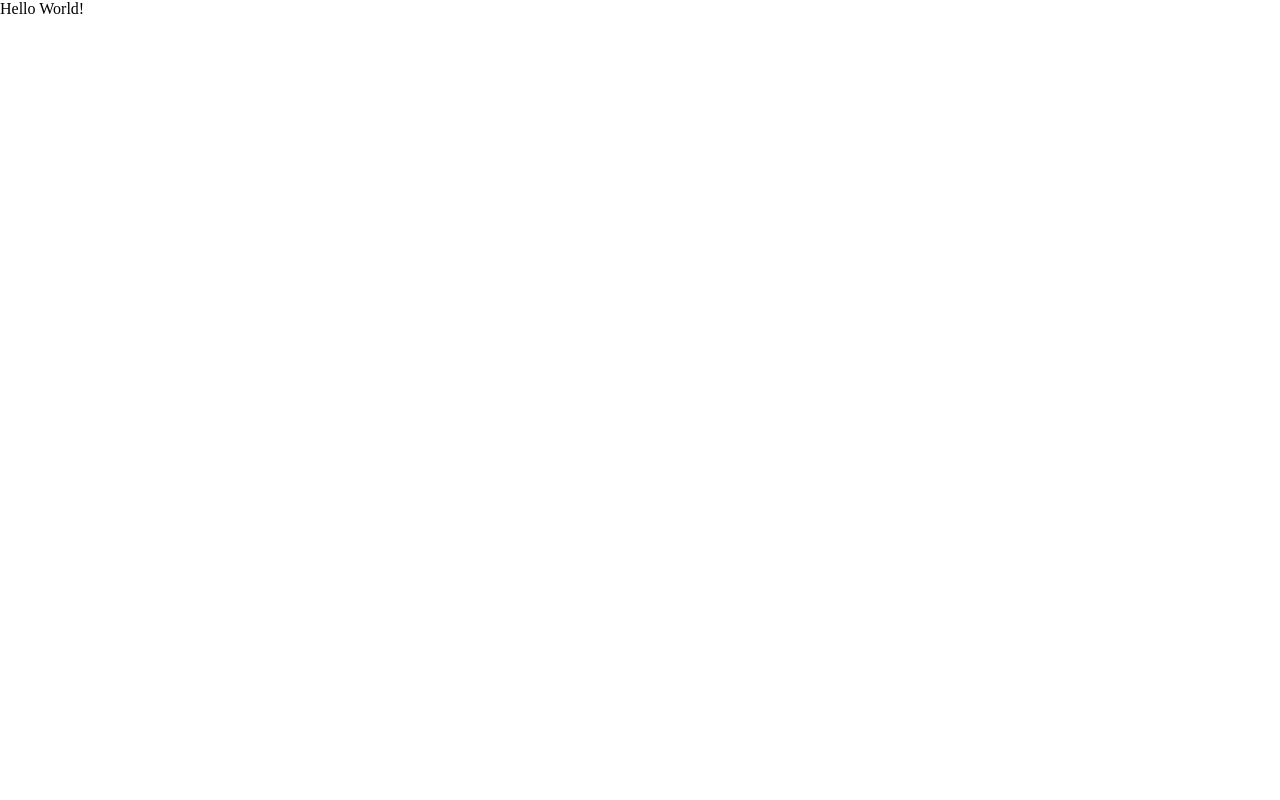
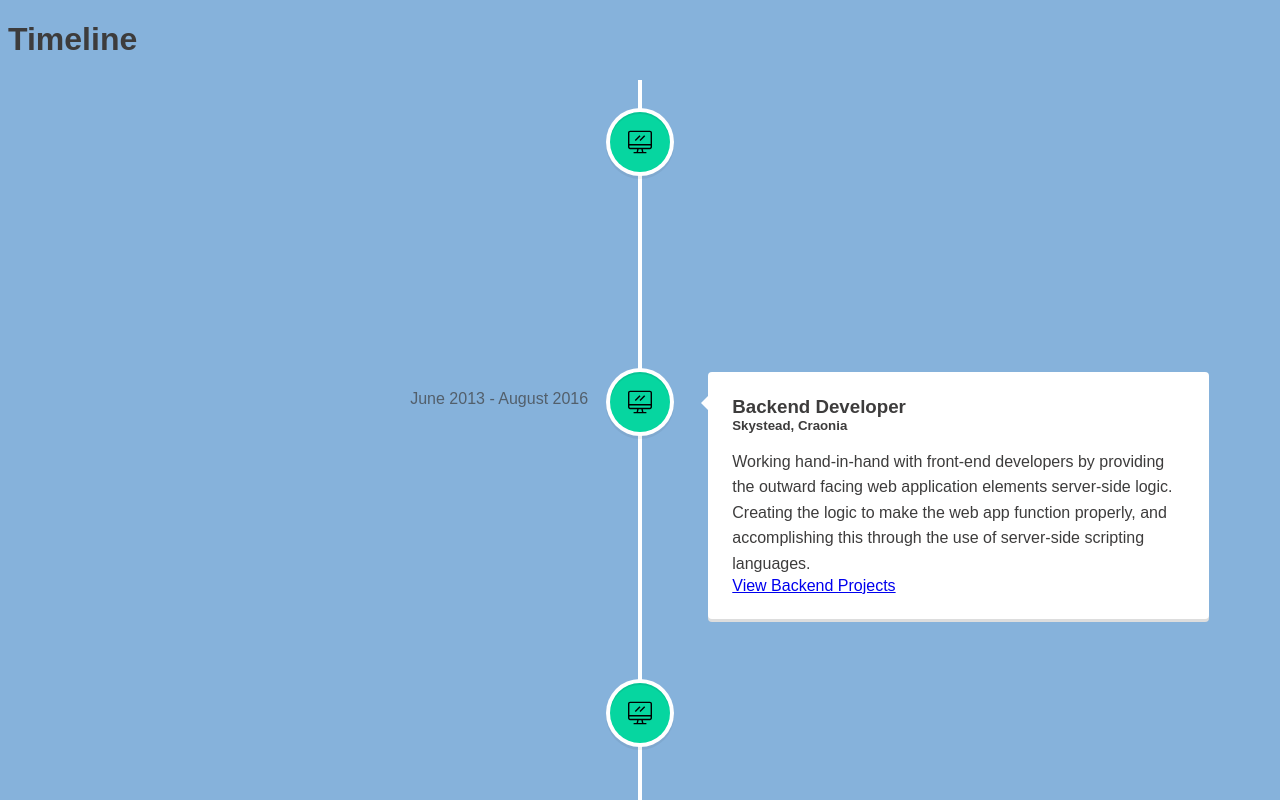
Before and after one commit to anne-marziale/timeline-portfolio, a React (Create React App) app: page / in a window 1280 px wide. Shown: the top 800 px of the page. Built offline with nearby package versions, Linux system fonts and the light colour scheme.

Commit message:
timeline created

```diff
--- a/src/App.css
+++ b/src/App.css
@@ -1,4 +1,6 @@
-* {
-  margin: 0;
-  padding: 0;
+body {
+  background: rgb(134, 178, 219);
+  font-family: "Montserrat", sans-serif;
+  font-size: 16px;
+  color: rgb(61, 60, 60);
 }
--- a/src/App.jsx
+++ b/src/App.jsx
@@ -1,9 +1,60 @@
-import './App.css';
+import "./App.css";
+import { ReactComponent as WorkIcon } from "./work.svg";
+import { ReactComponent as SchoolIcon } from "./school.svg";
+
+import timelineElements from "./timelineElements";
+
+import {
+  VerticalTimeline,
+  VerticalTimelineElement,
+} from "react-vertical-timeline-component";
+
+import "react-vertical-timeline-component/style.min.css";
 
 function App() {
+  let workIconStyles = { background: "#06D6A0" };
+  let schoolIconStyles = { background: "#f9c74f" };
+
   return (
-    <div className="App">
-   Hello World!
+    <div>
+      <h1 className="title">Timeline</h1>
+      <VerticalTimeline>
+        {timelineElements.map((element) => {
+          let isWorkIcon = element.icon === "work";
+          let showButton =
+            element.buttonText !== undefined &&
+            element.buttonText !== null &&
+            element.buttonText !== "";
+
+          return (
+            <VerticalTimelineElement
+              key={element.key}
+              date={element.date}
+              dateClassName="date"
+              iconStyle={isWorkIcon ? workIconStyles : schoolIconStyles}
+              icon={isWorkIcon ? <WorkIcon /> : <SchoolIcon />}
+            >
+              <h3 className="vertical-timeline-element-title">
+                {element.title}
+              </h3>
+              <h5 className="vertical-timeline-element-subtitle">
+                {element.location}
+              </h5>
+              <p id="description">{element.description}</p>
+              {showButton && (
+                <a
+                  className={`button ${
+                    isWorkIcon ? "workButton" : "schoolButton"
+                  }`}
+                  href="/"
+                >
+                  {element.buttonText}
+                </a>
+              )}
+            </VerticalTimelineElement>
+          );
+        })}
+      </VerticalTimeline>
     </div>
   );
 }
```
